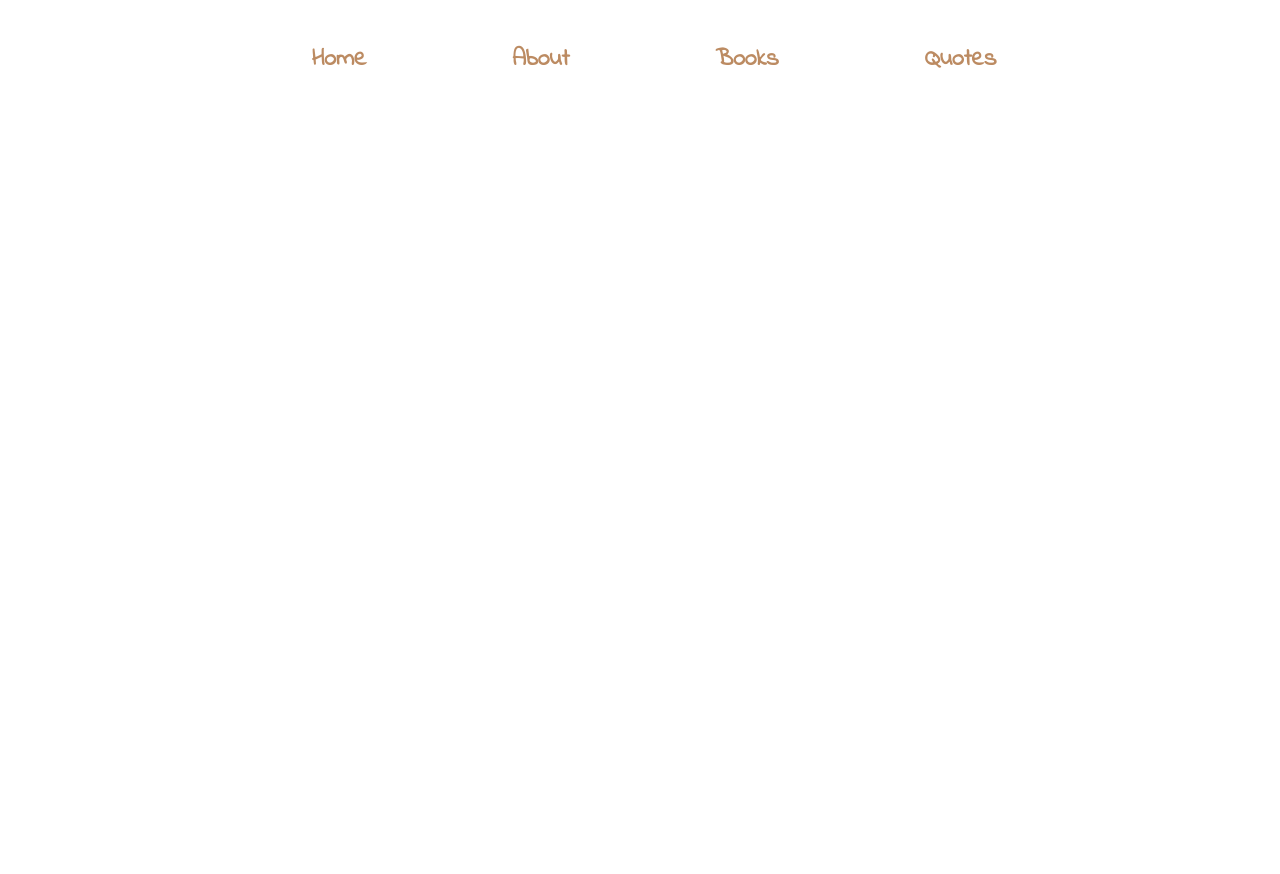
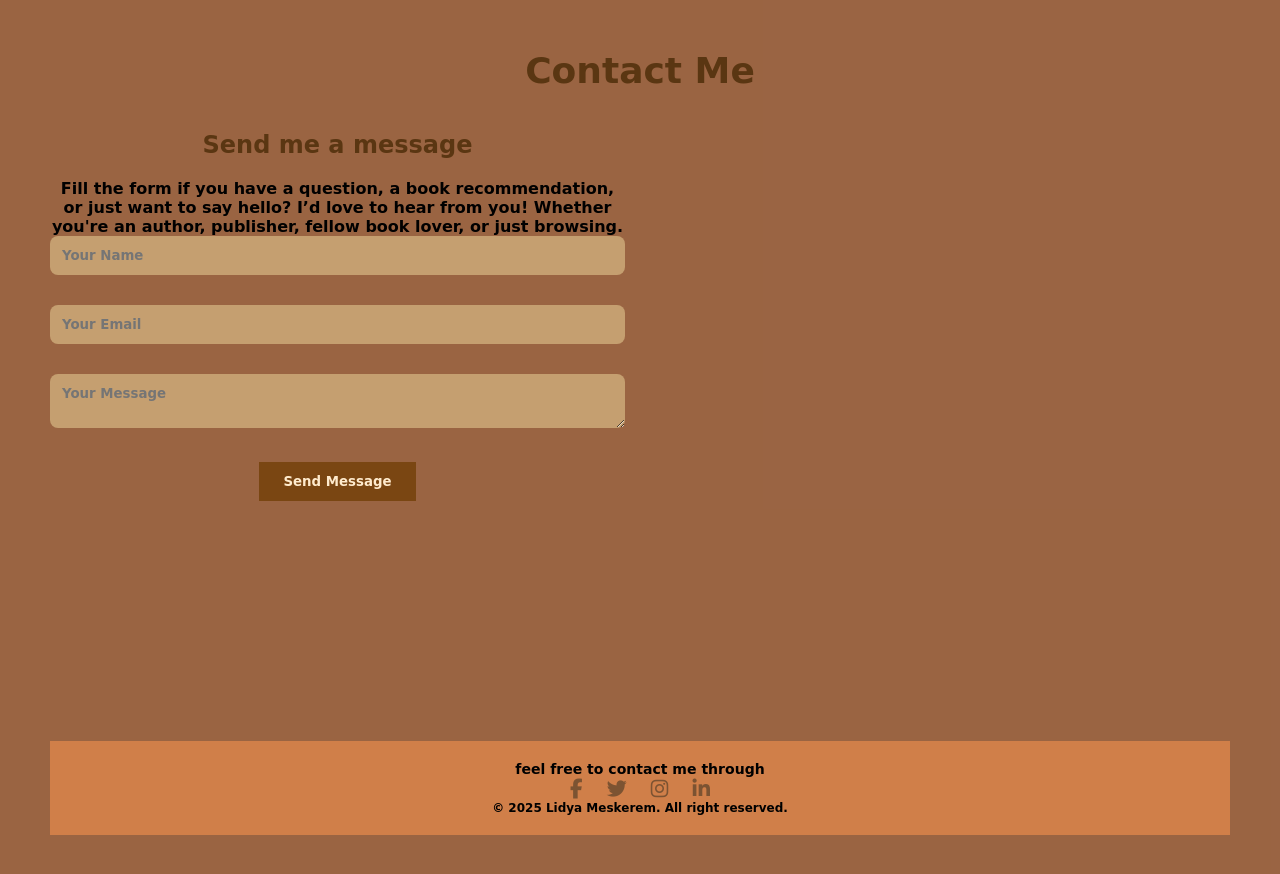
Before and after one commit to liddd25/What_I_Love, a plain HTML site: page contact.html in a window 1280 px wide. Before the commit the page ends 800 px from the top, so only its background shows below. Drawn offline with Linux system fonts and the light colour scheme; a web font is replaced by a local one.

Commit message:
updating contactpage

```diff
--- a/contact.html
+++ b/contact.html
@@ -4,24 +4,47 @@
     <meta charset="UTF-8">
     <meta name="viewport" content="width=device-width, initial-scale=1.0">
     <title>contact</title>
+    <link rel="stylesheet" href="https://cdnjs.cloudflare.com/ajax/libs/font-awesome/6.5.0/css/all.min.css">
     <link rel="stylesheet" href="./styles/contact.css">
-<link rel="preconnect" href="https://fonts.googleapis.com">
-<link rel="preconnect" href="https://fonts.gstatic.com" crossorigin>
-<link href="https://fonts.googleapis.com/css2?family=Caveat:wght@400..700&family=Indie+Flower&family=Lobster+Two:ital,wght@0,400;0,700;1,400;1,700&display=swap" rel="stylesheet">
 </head>
 <body>
-     <section class="hero">
-       <header class="site_header">
-           <nav>
-              <div class="nav_links">
-                 <ul>
-                  <li><a href="./index.html">Home</a></li>
-                   <li><a href="./about.html">About</a></li>
-                   <li><a href="./gallery.html">Books</a></li>
-                   <li><a href="./contact.html">Quotes</a></li>
-                 </ul>
-              </div>
-           </nav>
-       </header>
+  <section class="contact">
+    <div class="container">
+     <h2>Contact Me</h2>
+     <div class="contact_wrapper">
+        <div class="contact_form">
+          <h3>Send me a message</h3>
+          <p>Fill the form if you have a question, a book recommendation, or just want to say hello? I’d love to hear from you!
+Whether you're an author, publisher, fellow book lover, or just browsing.</p>
+        <form>
+          <div class="form_group">
+            <input type="text" name="name" placeholder="Your Name">
+          </div>
+          <div class="form_group">
+            <input type="email" name="email" placeholder="Your Email">
+          </div>
+          <div class="form_group">
+            <textarea name="message" placeholder="Your Message"></textarea>
+          </div>
+          <button type="submit">Send Message</button>
+        </form>
+        </div>
+        <div class="cotact_info">
+        </div>
+       </div>
+     </div>
+    </div>
+      <footer>
+        <h3>feel free to contact me through</h3>
+        <!--social media icons-->
+        <div class="icons">
+            <a href="https://www.facebook.com" target="_blank"><i class="fab fa-facebook-f"></i></a>
+            <a href="https://www.twitter.com" target="_blank"><i class="fab fa-twitter"></i></a>
+            <a href="https://www.instagram.com"><i class="fab fa-instagram"></i></a>
+            <a href="https://www.linkedin.com"><i class="fab fa-linkedin-in"></i></a>
+        </div>
+        <h4>&copy; 2025 Lidya Meskerem. All right reserved.</h4>
+    </footer>
+  </section>
 </body>
 </html>
--- a/styles/contact.css
+++ b/styles/contact.css
@@ -1,52 +1,90 @@
-@import url('https://fonts.googleapis.com/css2?family=Indie+Flower&display=swap');
+@import url('https://fonts.googleapis.com/css2?family=Edu+SA+Hand:wght@400..700&display=swap');
 /*general reset*/
 *{
     padding: 0;
     margin: 0;
     box-sizing: border-box;
-    font-family:"Indie Flower", cursive, sans-serif;
-    font-weight: 400;
-    font-weight: 700;
+    font-family:"Edu SA Hand", cursive, sans-serif;
+    font-weight: 600;
 }
-.site_header{
-    min-height:100vh;
-    width: 100%;
-    background: center center / cover no-repeat fixed;
-    position: relative;
+.contact{
+    min-height: 100vh;
+    background-color: rgba(137, 74, 35, 0.853);
+    padding:50px;
+    text-align: center;
 }
 
-nav{
-    display: flex;
-    padding: 20px 5px;
-    justify-content: center;
-    gap: 50px;
+.container {
+    margin: 0 auto;
+
+}
+.container h2{
+    font-size: 36px;
+    margin-bottom: 40px;
+    color:rgb(90, 54, 18)
+}
+.contact_wrapper{
+    display: grid;
+    grid-template-columns: repeat(2, 1fr);
+    grid-gap:30px;
+}
+.contact_form h3{
+    font-size: 24px;
     margin-bottom: 20px;
-    align-items: center;
+    color:rgb(90, 54, 18)
 }
-.nav_links ul li {
-    list-style: none;
+.form_group{
+    margin-bottom: 30px;
+}
+input, textarea{
+    width:100%;
+    padding: 12px;
+    border-radius: 8px;
+    border: none;
+    background-color: rgb(197, 159, 112);
+    color:blanchedalmond
+}
+input:focus,
+textarea:focus{
+    outline:none;
+   box-shadow:0 0 8px black;
+}
+button{
     display: inline-block;
-    margin-left: 72px;
-    margin-right: 44px;
-    margin-top: 14px;
-    padding: 8px 12px;
-    position: relative;
+    padding: 12px 24px;
+    background-color: rgb(122, 70, 18);
+    color:blanchedalmond ;
+    border:none;
+    cursor: pointer;
+    transition: 0.3s ease;
 }
-.nav_links ul li a{
-  color:rgb(188, 139, 98);
-  text-decoration: none;
-  font-size: 1.5rem;
+button:hover{
+  background-color: rgb(193, 114, 18);
 }
-/*underline effect*/
-.nav_links ul li::after{
-  content: '';
-  width: 0%;
-  height: 2px;
-  background: rgb(202, 114, 7);
-  display: block;
-  margin: auto;
-  transition: 0.5s;
-}
-.nav_links ul li:hover::after{
+footer {
+  text-align: center;
+  padding: 20px;
+  margin-top: 15rem;
+  font-size: 0.75rem;
+  background-color: rgb(208, 127, 73);
+  position: relative;
+  bottom: 0;
   width: 100%;
 }
+/*adding links into icons*/
+.icons a{
+  color:rgb(124, 83, 50);
+  margin: 0 10px;
+  font-size: 20px;
+  text-decoration: none;
+  transition: color 0.3s;
+}
+.icons a:visited{
+  color: rgb(60, 30, 1);
+}
+.icons a:hover {
+  color:black;
+}
+.icons a:active{
+  color:rgb(156, 71, 11)
+}
```
Also changed, not shown: about.html (+1 -1 lines), gallery.html (+1 -1 lines), index.html (+1 -1 lines), images/dost_8.jpg (added).
